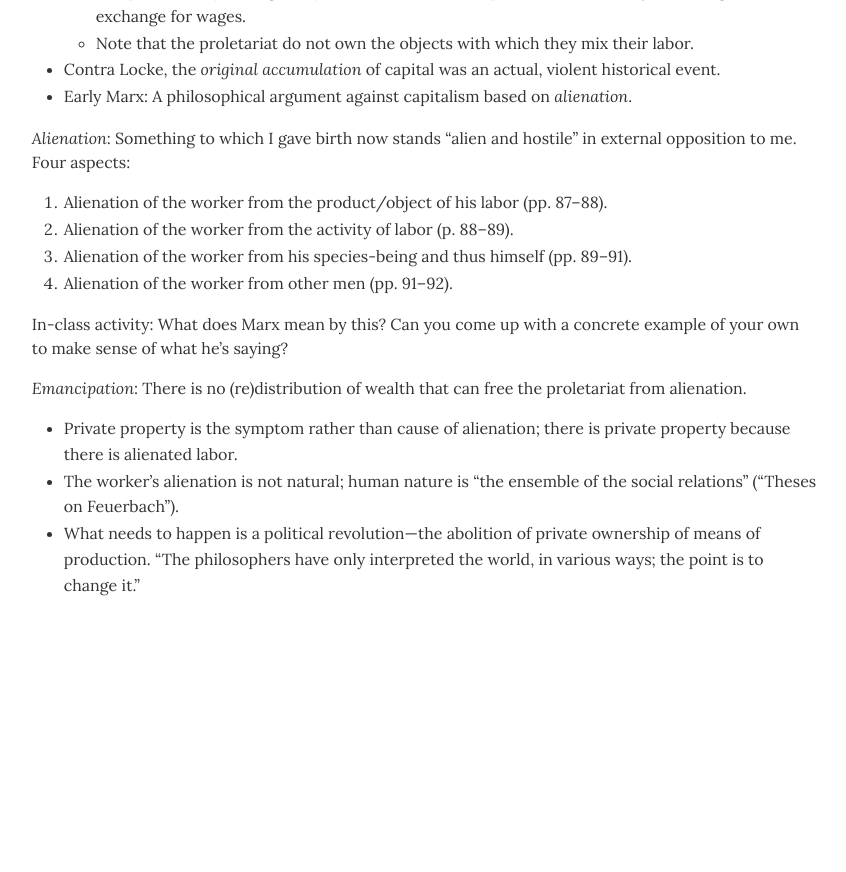
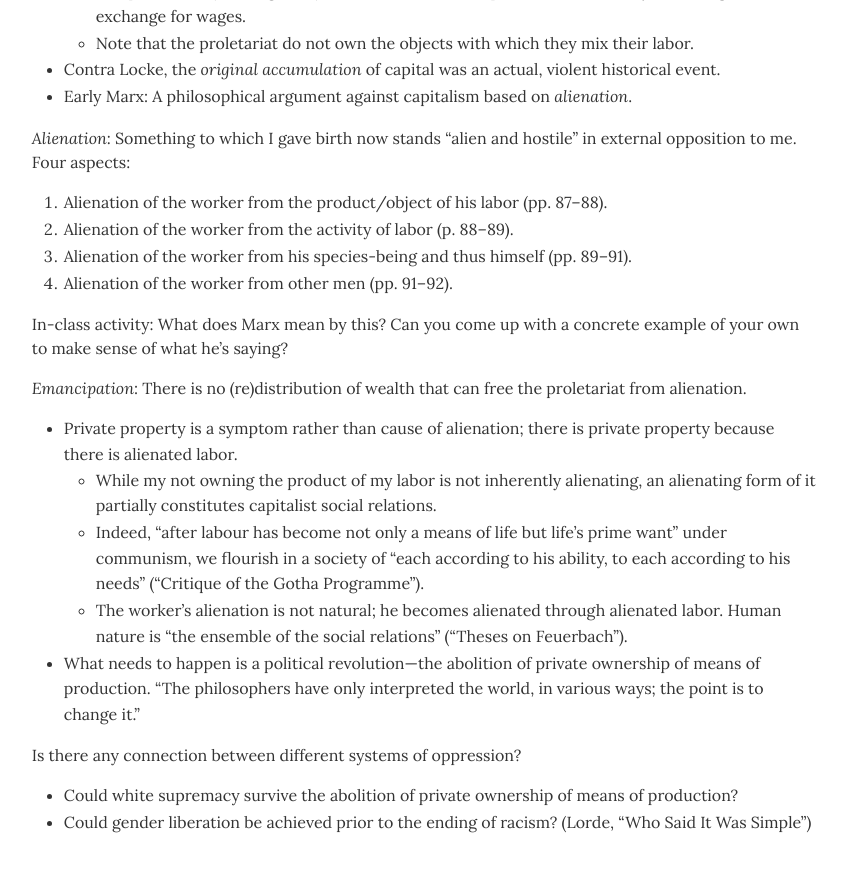
Before and after one commit to dingherself/intro, a Jekyll site: the page built from handouts/_posts/2025-12-01-marx.md, in a window 1280 px wide and 900 px high, scrolled down 822 px. Shown: the top 872 px of the window, without its empty margins (216-1062 px from the left). Built offline with Jekyll 4.4.1, drawn with Linux system fonts in a browser that asks for light colours; before the commit the page ends 1484 px from its top, so only the background shows below that.

Commit message:
upload handouts

```diff
--- a/handouts/_posts/2025-12-01-marx.md
+++ b/handouts/_posts/2025-12-01-marx.md
@@ -34,6 +34,13 @@ In-class activity: What does Marx mean by this? Can you come up with a concrete
 
 *Emancipation*: There is no (re)distribution of wealth that can free the proletariat from alienation.
 
-- Private property is the symptom rather than cause of alienation; there is private property because there is alienated labor.
-- The worker’s alienation is not natural; human nature is “the ensemble of the social relations” (“Theses on Feuerbach”).
+- Private property is a symptom rather than cause of alienation; there is private property because there is alienated labor.
+  - While my not owning the product of my labor is not inherently alienating, an alienating form of it partially constitutes capitalist social relations.
+  - Indeed, “after labour has become not only a means of life but life’s prime want” under communism, we flourish in a society of “each according to his ability, to each according to his needs” (“Critique of the Gotha Programme”).
+  - The worker’s alienation is not natural; he becomes alienated through alienated labor. Human nature is “the ensemble of the social relations” (“Theses on Feuerbach”).
 - What needs to happen is a political revolution—the abolition of private ownership of means of production. “The philosophers have only interpreted the world, in various ways; the point is to change it.”
+
+Is there any connection between different systems of oppression?
+
+- Could white supremacy survive the abolition of private ownership of means of production?
+- Could gender liberation be achieved prior to the ending of racism? (Lorde, “Who Said It Was Simple”)
```
Also changed, not shown: handouts/_posts/2025-12-03-lorde.md (added, +44 -0 lines).
